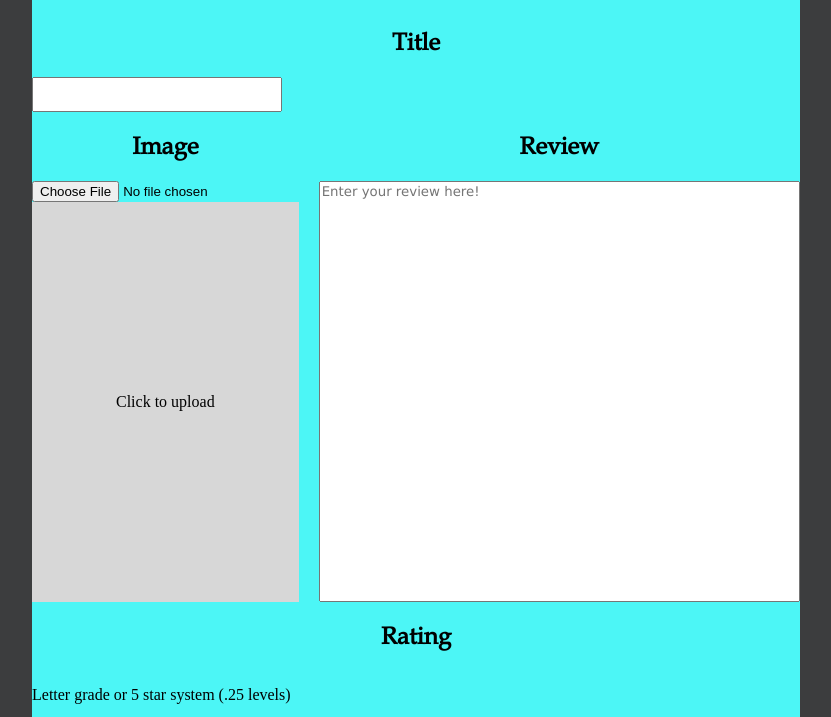
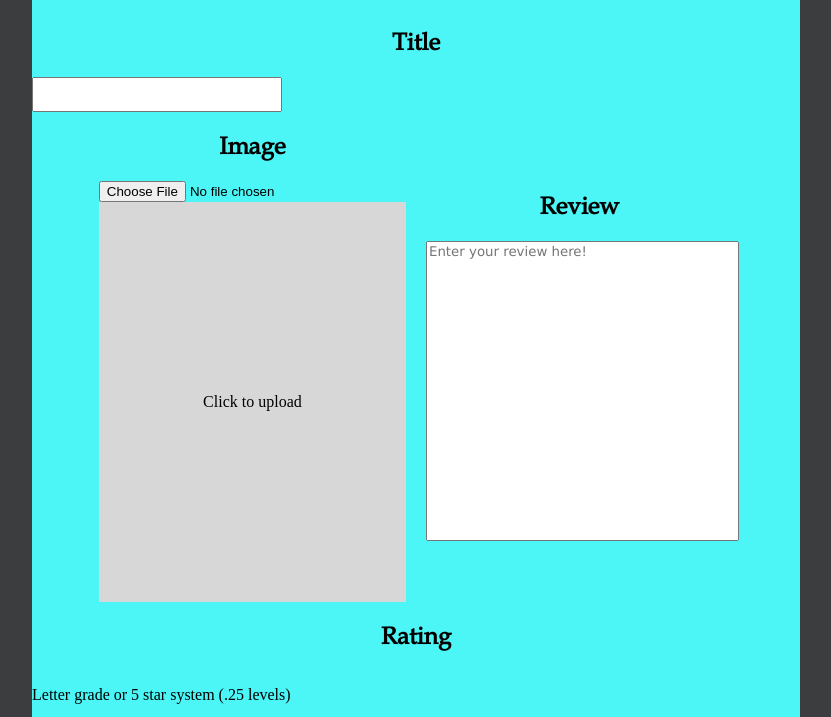
Before and after one commit to connsteele/review-maker, a plain HTML site: page index.html in a window 1280 px wide. Shown: the part 80-797 px from the top of the page, without its empty margins (224-1055 px from the left). Drawn offline with Linux system fonts and the light colour scheme.

Commit message:
Middle area flex fixing
I had issues in the middle area that have now been resolved. Things were not flexing the right way due to using the wrong combinators

```diff
--- a/css/style.css
+++ b/css/style.css
@@ -43,19 +43,28 @@ button {
     /* border-radius: 1%; */
 }
 
+#input-title {
+    font-size: 24px;
+    font-family: "Book-Antiqua-Bold", 'Courier New';
+}
+
 .middle {
     display: flex;
-    justify-content:space-evenly;
+    flex-wrap: wrap;
+    /* justify-content: space-evenly; */
+    justify-content:  center;
     gap: 20px;
     /* padding: 0px 20px 0px 20px; */
-    width: 100%;
+    /* width: 100%; */
 }
 
-.middle .review-area{
+.review-area, .img-area{
     display: flex;
     flex-direction: column;
     justify-content: center;
+    width: 40%;
 }
+
 
 .img-spot {
     display: flex;
@@ -67,20 +76,10 @@ button {
     justify-content: center;
 }
 
-#input-title {
-    font-size: 24px;
-    font-family: "Book-Antiqua-Bold", 'Courier New';
-}
-
-.review-area {
-    flex: auto;
-    width: 100%;
-}
-
 #input-review {
     resize: none;
-    width: auto;
-    height: 100%;
+    width: 100%;
+    height: 60%;
     font-family: 'Lucida Sans', 'Lucida Sans Regular', 'Lucida Grande', 'Lucida Sans Unicode', Geneva, Verdana, sans-serif;
 }
 
```
